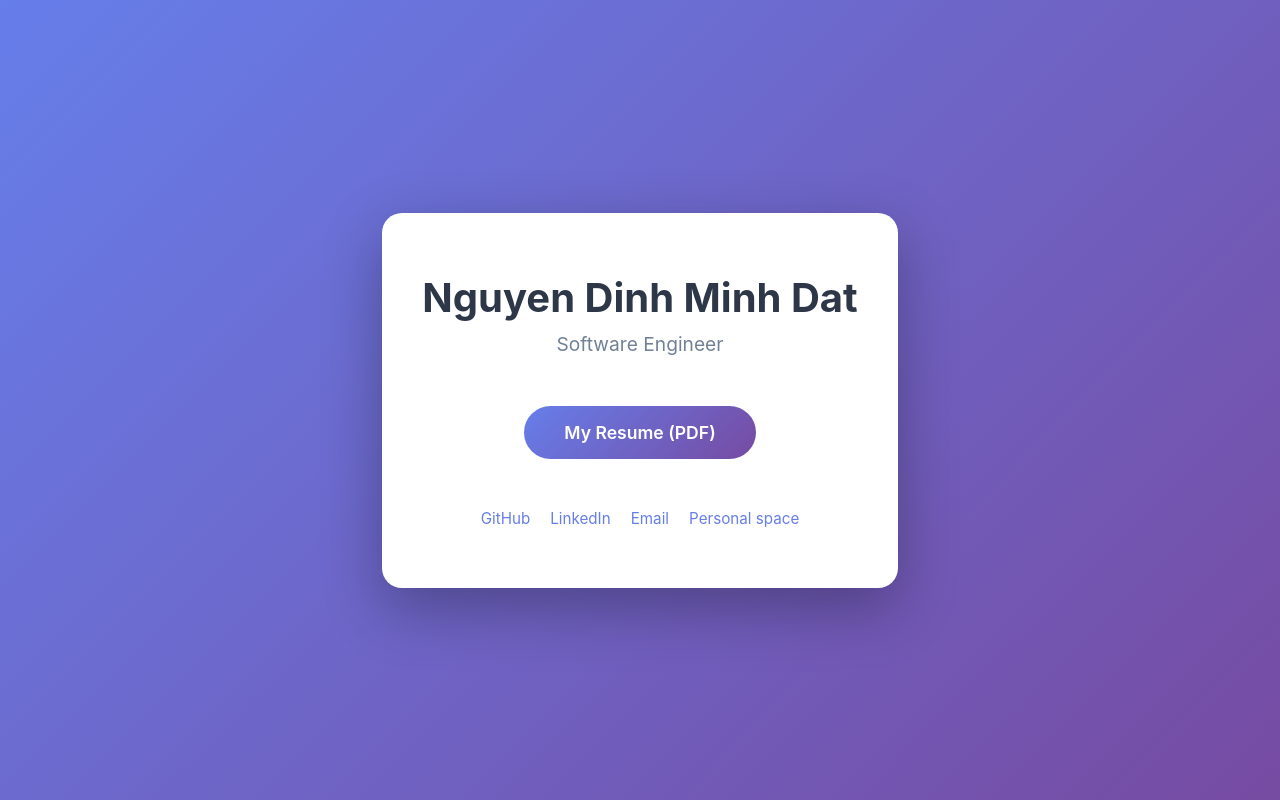
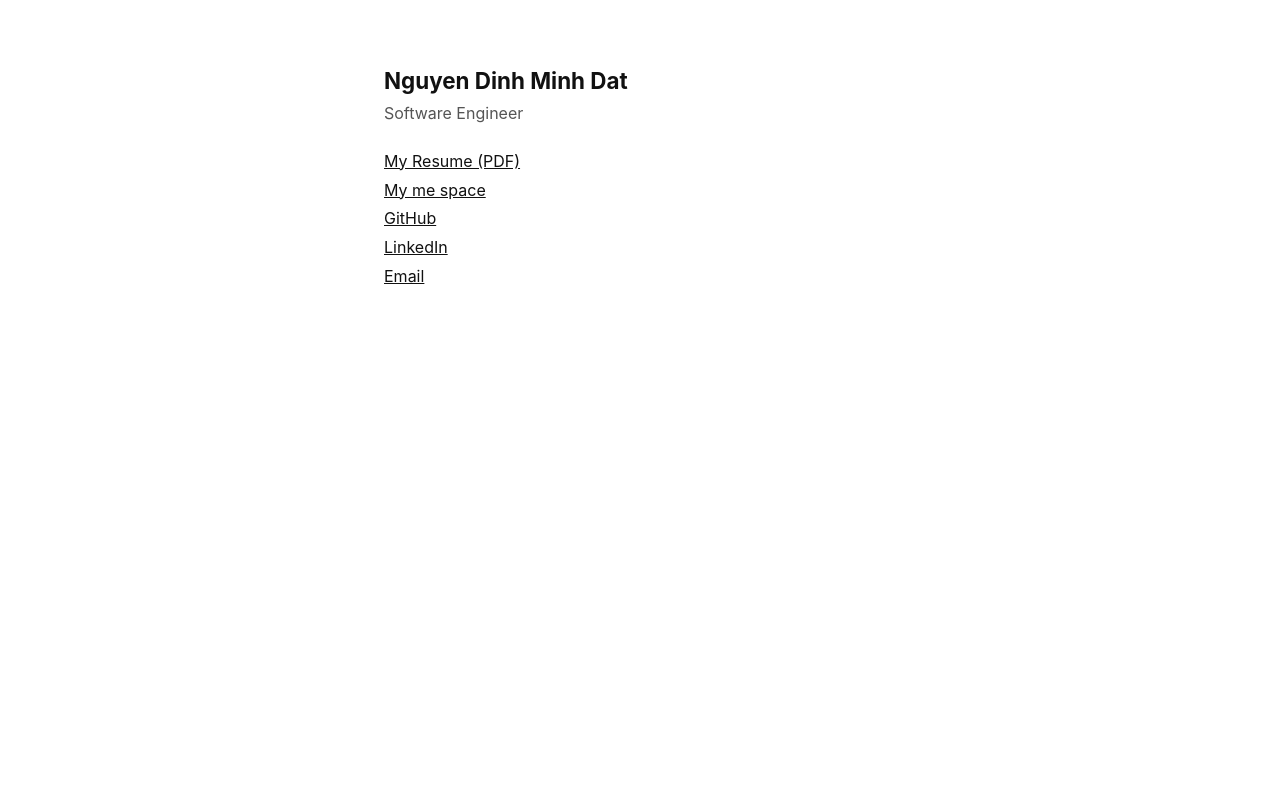
Before and after one commit to hnimtadd/resume, a plain HTML site: page docs/index.html in a window 1280 px wide. Drawn offline with Linux system fonts and the light colour scheme.

```diff
--- a/docs/index.html
+++ b/docs/index.html
@@ -6,110 +6,45 @@
   <meta name="description" content="Resume of Nguyen Dinh Minh Dat - Software Engineer">
   <title>Nguyen Dinh Minh Dat - Resume</title>
   <style>
-        * {
+    body {
+      font-family: -apple-system, BlinkMacSystemFont, 'Segoe UI', sans-serif;
+      color: #111;
+      max-width: 32rem;
+      margin: 4rem auto;
+      padding: 0 1.5rem;
+      line-height: 1.5;
+    }
+    h1 {
+      font-size: 1.4rem;
+      margin: 0 0 0.2rem;
+    }
+    p {
+      margin: 0 0 1.5rem;
+      color: #555;
+    }
+    a {
+      color: #111;
+    }
+    ul {
+      list-style: none;
+      padding: 0;
       margin: 0;
-            padding: 0;
-            box-sizing: border-box;
     }
-
-        body {
-            font-family: -apple-system, BlinkMacSystemFont, 'Segoe UI', Roboto, Oxygen, Ubuntu, Cantarell, sans-serif;
-            background: linear-gradient(135deg, #667eea 0%, #764ba2 100%);
-            min-height: 100vh;
-            display: flex;
-            align-items: center;
-            justify-content: center;
-            padding: 20px;
-        }
-
-        .container {
-            background: white;
-            border-radius: 20px;
-            box-shadow: 0 20px 60px rgba(0, 0, 0, 0.3);
-            padding: 60px 40px;
-            max-width: 600px;
-            text-align: center;
-        }
-
-        h1 {
-            font-size: 2.5rem;
-            color: #2d3748;
-            margin-bottom: 10px;
-        }
-
-        .subtitle {
-            font-size: 1.2rem;
-            color: #718096;
-            margin-bottom: 40px;
-        }
-
-        .btn {
-            display: inline-block;
-            background: linear-gradient(135deg, #667eea 0%, #764ba2 100%);
-            color: white;
-            text-decoration: none;
-            padding: 16px 40px;
-            border-radius: 50px;
-            font-size: 1.1rem;
-            font-weight: 600;
-            transition: transform 0.2s, box-shadow 0.2s;
-            margin: 10px;
-        }
-
-        .btn:hover {
-            transform: translateY(-2px);
-            box-shadow: 0 10px 25px rgba(102, 126, 234, 0.4);
-        }
-
-        .links {
-            margin-top: 40px;
-            display: flex;
-            justify-content: center;
-            gap: 20px;
-            flex-wrap: wrap;
-        }
-
-        .social-link {
-            color: #667eea;
-            text-decoration: none;
-            font-size: 0.95rem;
-            transition: color 0.2s;
-        }
-
-        .social-link:hover {
-            color: #764ba2;
-        }
-
-        .icon {
-            margin-right: 5px;
-        }
-
-        @media (max-width: 600px) {
-            h1 {
-                font-size: 2rem;
-            }
-
-            .container {
-                padding: 40px 30px;
-            }
+    li {
+      margin: 0.3rem 0;
     }
   </style>
 </head>
 <body>
-    <div class="container">
   <h1>Nguyen Dinh Minh Dat</h1>
-        <p class="subtitle">Software Engineer</p>
+  <p>Software Engineer</p>
 
-        <a href="resume.pdf" class="btn" download>
-            My Resume (PDF)
-        </a>
-
-        <div class="links">
-            <a href="https://github.com/hnimtadd" class="social-link" target="_blank">GitHub</a>
-            <a href="https://linkedin.com/in/hnimtadd" class="social-link" target="_blank">LinkedIn</a>
-            <a href="mailto:minhdat15012002@gmail.com" class="social-link">Email</a>
-            <a href="https://www.info.craftznake.space" class="social-link" target="_blank">Personal space</a>
-        </div>
-    </div>
+  <ul>
+    <li><a href="resume.pdf">My Resume (PDF)</a></li>
+    <li><a href="https://www.craftznake.space">My me space</a></li>
+    <li><a href="https://github.com/hnimtadd">GitHub</a></li>
+    <li><a href="https://linkedin.com/in/hnimtadd">LinkedIn</a></li>
+    <li><a href="mailto:minhdat15012002@gmail.com">Email</a></li>
+  </ul>
 </body>
 </html>
```
Lines whose indentation alone changed are shown as unchanged.
